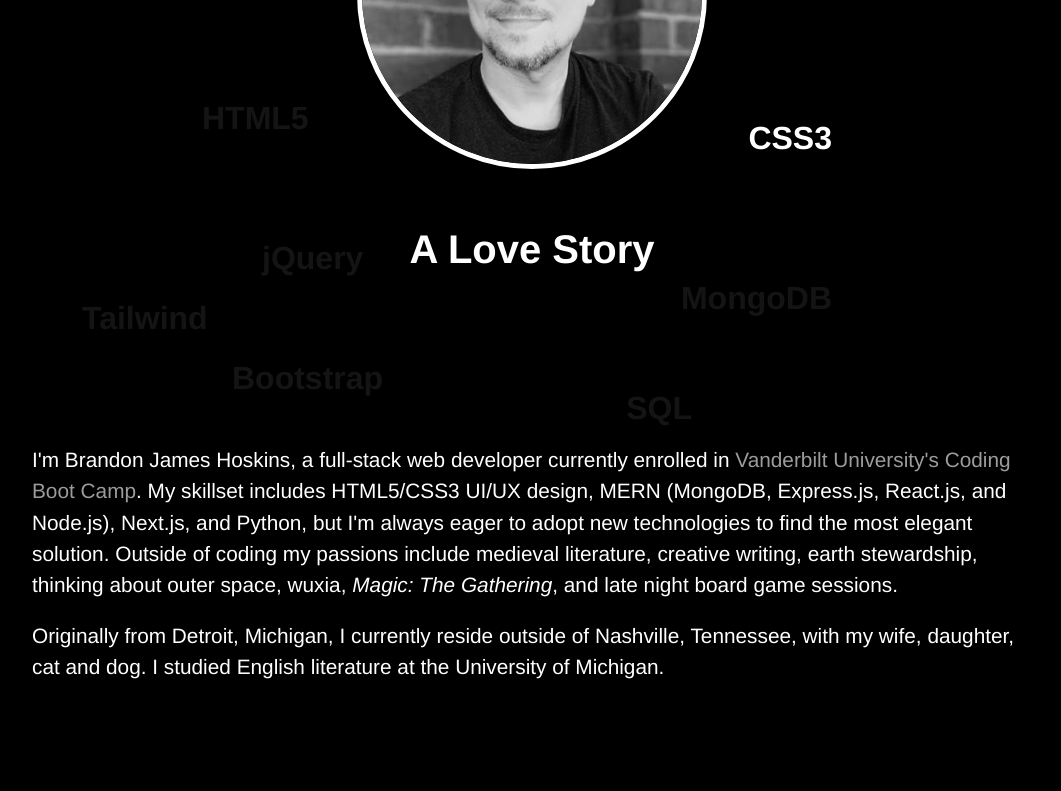
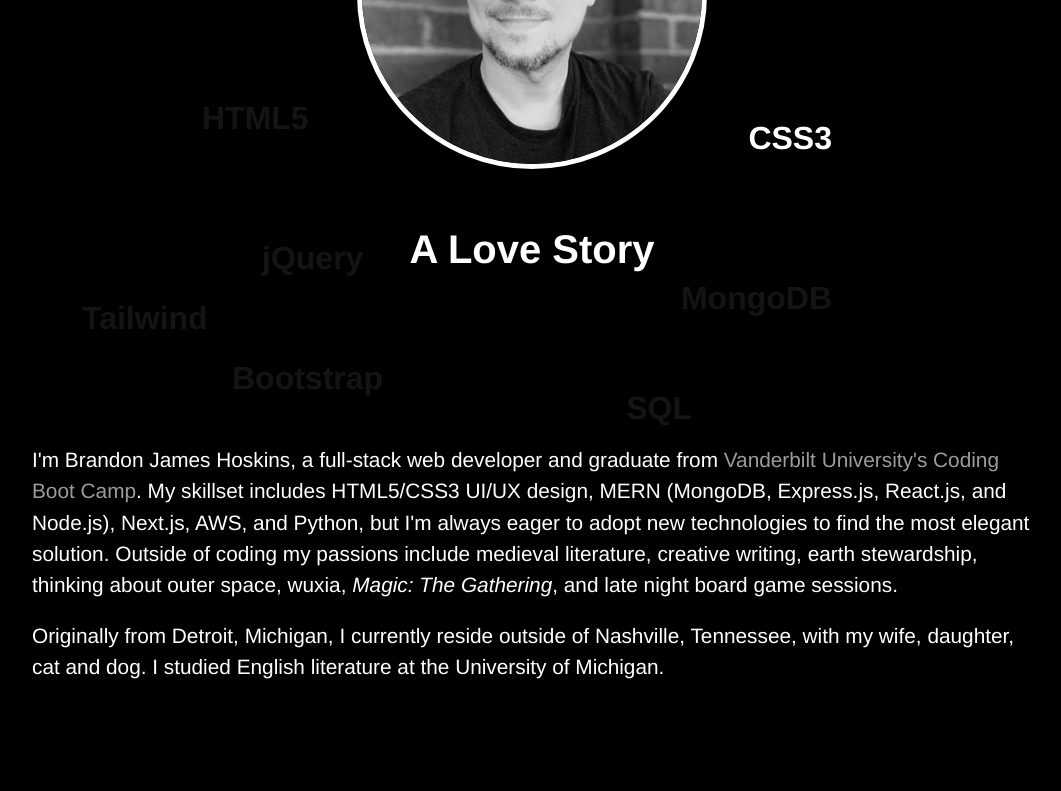
Before and after one commit to branjames117/react-portfolio, a React (Create React App) app: page / in a window 1280 px wide. Shown: the part 403-1194 px from the top of the page, without its empty margins (108-1169 px from the left). Built offline with nearby package versions, Linux system fonts and the light colour scheme.

Commit message:
updated bio to reflect graduation

```diff
--- a/src/components/About/index.js
+++ b/src/components/About/index.js
@@ -63,13 +63,13 @@ export default function About({ activeComponent }) {
 
       <div className='container'>
         <p>
-          I'm Brandon James Hoskins, a full-stack web developer currently
-          enrolled in{' '}
+          I'm Brandon James Hoskins, a full-stack web developer and graduate
+          from{' '}
           <a href='https://bootcamps.vanderbilt.edu/coding/'>
             Vanderbilt University's Coding Boot Camp
           </a>
           . My skillset includes HTML5/CSS3 UI/UX design, MERN (MongoDB,
-          Express.js, React.js, and Node.js), Next.js, and Python, but I'm
+          Express.js, React.js, and Node.js), Next.js, AWS, and Python, but I'm
           always eager to adopt new technologies to find the most elegant
           solution. Outside of coding my passions include medieval literature,
           creative writing, earth stewardship, thinking about outer space,
```
